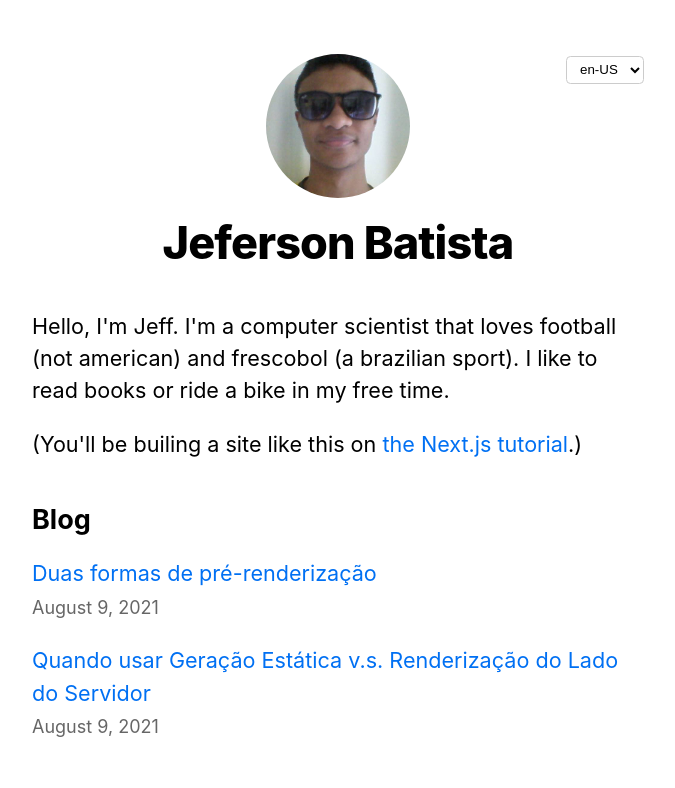
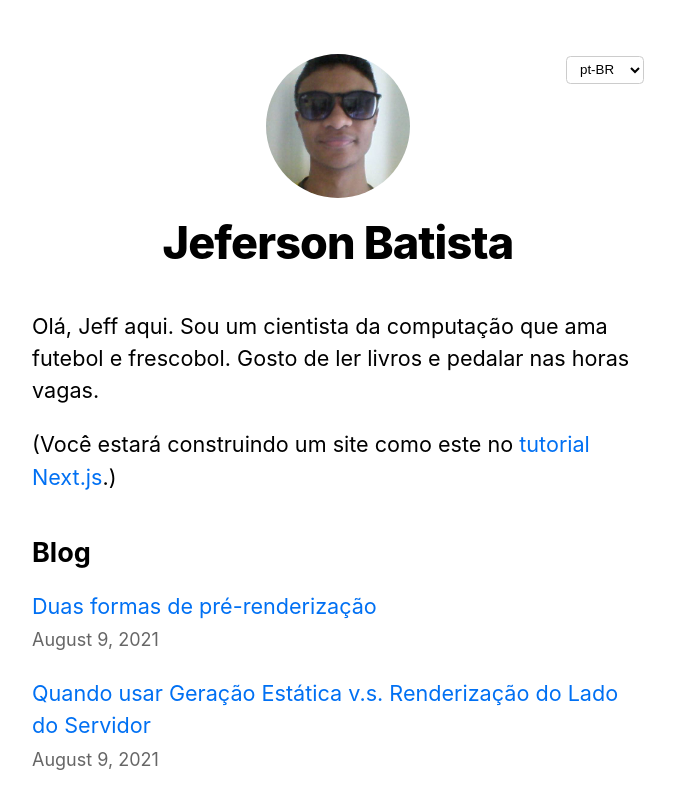
Before and after one commit to JefersonBatista/nextjs-blog, a Next.js app: page /pt-BR in a window 1280 px wide. Shown: the top 788 px of the page, without its empty margins (302-977 px from the left). Built offline with nearby package versions, Linux system fonts and the light colour scheme.

Commit message:
fix: remove unnecessary language context

```diff
--- a/components/language-context.tsx
+++ /dev/null
@@ -1,11 +0,0 @@
-import { createContext, Dispatch, SetStateAction } from 'react'
-
-type LanguageContextType = {
-  language: Language
-  setLanguage: Dispatch<SetStateAction<Language>>
-}
-
-export const LanguageContext = createContext<LanguageContextType>({
-  language: 'en-US',
-  setLanguage: () => undefined,
-})
--- a/components/layout.tsx
+++ b/components/layout.tsx
@@ -1,9 +1,7 @@
 import Head from 'next/head'
 import Image from 'next/image'
 import Link from 'next/link'
-import { useContext } from 'react'
 
-import { LanguageContext } from './language-context'
 import styles from './layout.module.css'
 import utilStyles from '@/styles/utils.module.css'
 import { useRouter } from 'next/router'
@@ -13,13 +11,14 @@ export const siteTitle = "Jeferson Batista's Portfolio"
 
 export default function Layout({
   children,
-  home
+  home,
+  language
   }: {
     children: React.ReactNode
-    home?: boolean
+    home?: boolean,
+    language: Language
   }) {
   const router = useRouter()
-  const { language, setLanguage } = useContext(LanguageContext)
 
   return (
     <div className={styles.container}>
@@ -46,7 +45,6 @@ export default function Layout({
             value={language}
             onChange={(event) => {
               const selectedLanguage = event.target.value as Language
-              setLanguage(selectedLanguage)
               router.push(`/${selectedLanguage}`)
             }}
           >
--- a/pages/[language]/index.tsx
+++ b/pages/[language]/index.tsx
@@ -1,11 +1,9 @@
 import { GetStaticPaths, GetStaticProps } from 'next'
 import Head from 'next/head'
 import Link from 'next/link'
-import { useContext } from 'react'
 
 import Date from '@/components/date'
 import Layout, { siteTitle } from '@/components/layout'
-import { LanguageContext } from '@/components/language-context'
 import utilStyles from '@/styles/utils.module.css'
 
 import { getSortedData } from '@/lib/data'
@@ -17,7 +15,8 @@ export const getStaticProps: GetStaticProps = async ({ params }) => {
   return {
     props: {
       allPostsData,
-      allProjectsData
+      allProjectsData,
+      language
     }
   }
 }
@@ -25,7 +24,7 @@ export const getStaticProps: GetStaticProps = async ({ params }) => {
 export const getStaticPaths: GetStaticPaths = async () => {
   const languages = ['pt-BR', 'en-US'] as const
 
-  const paths = languages.map(language => `/${language}`)
+  const paths = languages.map(language => ({ params: { language } }))
 
   return {
     paths,
@@ -55,6 +54,7 @@ const Section = ({ title, path, data }: { title: string, path: string, data: any
 export default function Home({
   allPostsData,
   allProjectsData,
+  language
 }: {
   allPostsData: {
     date: string
@@ -64,12 +64,11 @@ export default function Home({
   allProjectsData: {
     title: string
     id: string
-  }[]
+  }[],
+  language: Language
 }) {
-  const { language } = useContext(LanguageContext)
-
   return (
-    <Layout home>
+    <Layout home language={language}>
       <Head>
         <title>{siteTitle}</title>
       </Head>
--- a/pages/_app.tsx
+++ b/pages/_app.tsx
@@ -1,16 +1,10 @@
 import { AppProps } from 'next/app'
-import { useState } from 'react'
 
-import { LanguageContext } from '@/components/language-context'
 import '@/styles/global.css'
 
 function App({ Component, pageProps }: AppProps) {
-  const [language, setLanguage] = useState<Language>('en-US')
-
   return (
-    <LanguageContext.Provider value={{ language, setLanguage }}>
-      <Component {...pageProps} />
-    </LanguageContext.Provider>
+    <Component {...pageProps} />
   )
 }
 
```
Also changed, not shown: pages/[language]/posts/[id].tsx (+6 -3 lines), pages/[language]/projects/[id].tsx (+7 -4 lines). Lines whose indentation alone changed are shown as unchanged.
